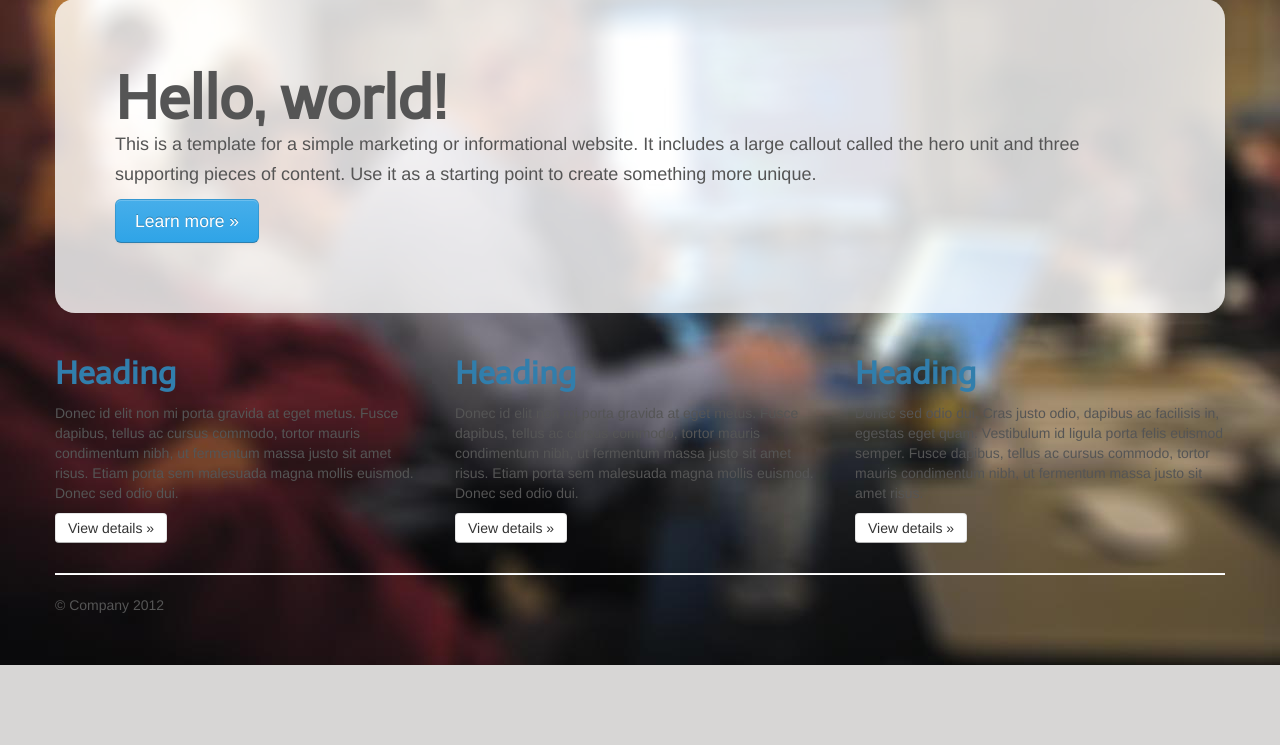
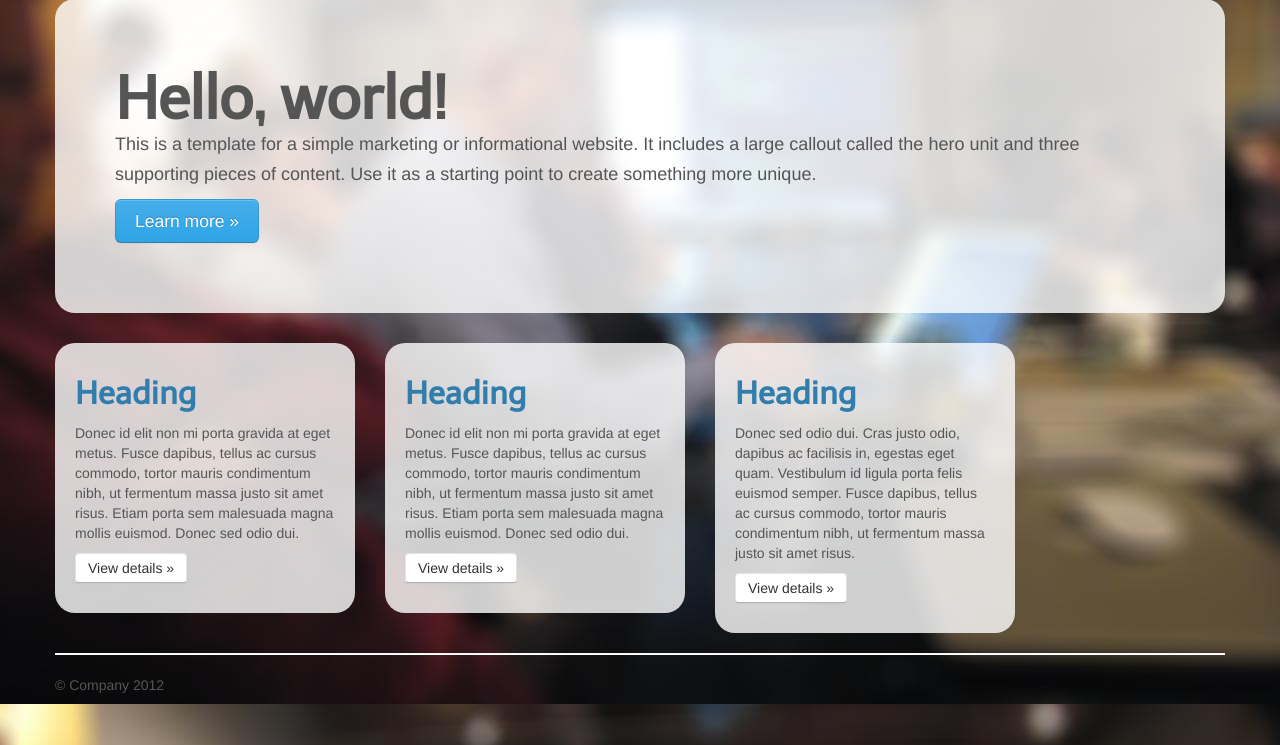
Before and after one commit to pmeth/gtaphp, a PHP site: page / in a window 1280 px wide. Shown: the part 256-1001 px from the top of the page. Before the commit the page ends 921 px from the top, so only its background shows below. Run offline with PHP 8.4, Linux system fonts and the light colour scheme; some libraries are stand-ins or nearby versions; some web fonts are replaced.

Commit message:
updating css to have white backgronds on span4

```diff
--- a/public/css/main.css
+++ b/public/css/main.css
@@ -11,11 +11,12 @@ body {
 
 #mainheader {
 	padding-bottom: 20px;
+}
 
-}
 #mainheader img {
 	float:left;
 }
+
 #tagline {
 	color: rgb(255, 255, 255);
 	font-size: 50px;
@@ -29,11 +30,17 @@ body {
 	text-align: right;
 	font-family: "Patua One";
 }
-.hero-unit {
+
+.hero-unit, .span4 {
 	background-color: rgba(255, 255, 255, 0.8);
 	-webkit-border-radius: 20px;
 	-moz-border-radius: 20px;
 	border-radius: 20px;
+}
+
+.span4 {
+	width: 260px;
+	padding: 20px;
 }
 
 .navbar .brand {
```
Lines whose indentation alone changed are shown as unchanged.
